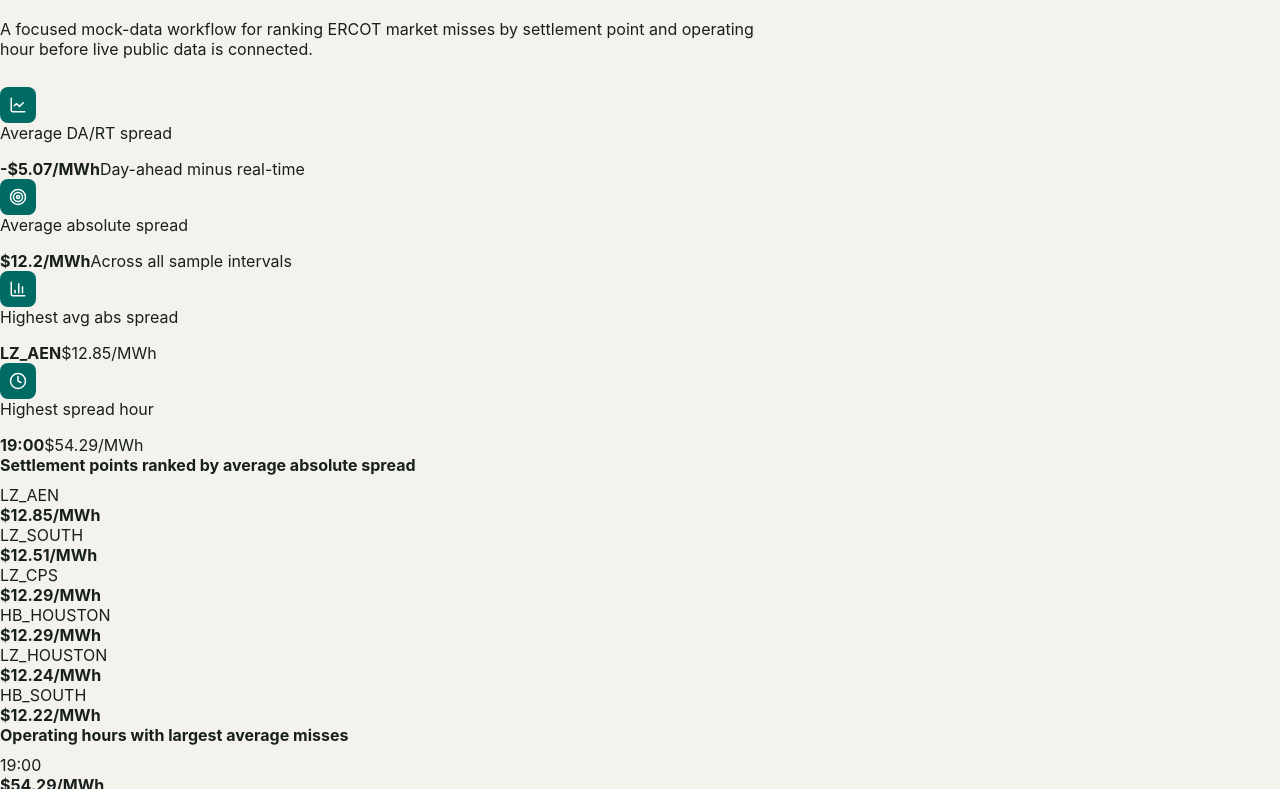
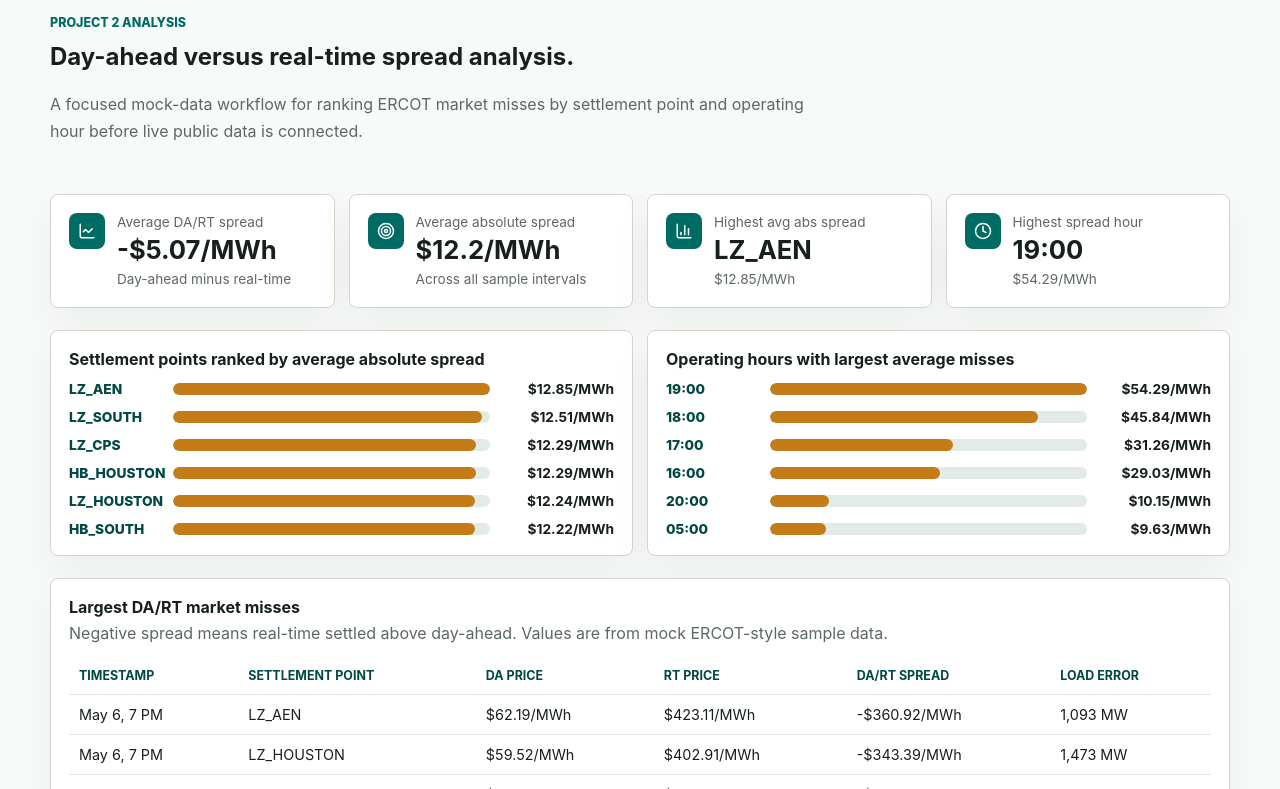
Before and after one commit to atomlinsonc/ercot-power-market-portfolio, a React (Vite) app in the folder landing_page/: page / in a window 1280 px wide. Shown: the part 2391-3180 px from the top of the page. Built offline with nearby package versions, Linux system fonts and the light colour scheme.

Commit message:
Style Project 2 spread analysis section

```diff
--- a/landing_page/src/styles/main.css
+++ b/landing_page/src/styles/main.css
@@ -421,6 +421,127 @@
   padding: 18px;
 }
 
+.spread-section {
+  width: 100%;
+  max-width: none;
+  padding: 72px max(20px, calc((100vw - 1180px) / 2));
+  background: #f7faf8;
+}
+
+.spread-shell {
+  display: grid;
+  gap: 22px;
+}
+
+.spread-section .section-header p:not(.eyebrow) {
+  max-width: 780px;
+  margin: 14px 0 0;
+  color: var(--muted);
+  line-height: 1.65;
+}
+
+.spread-stat-grid,
+.spread-grid {
+  display: grid;
+  gap: 14px;
+}
+
+.spread-stat-grid {
+  grid-template-columns: repeat(4, minmax(0, 1fr));
+}
+
+.spread-grid {
+  grid-template-columns: repeat(2, minmax(0, 1fr));
+}
+
+.spread-stat,
+.spread-panel {
+  border: 1px solid var(--line);
+  border-radius: 8px;
+  background: #ffffff;
+  box-shadow: 0 16px 40px rgba(24, 33, 29, 0.05);
+}
+
+.spread-stat {
+  display: grid;
+  grid-template-columns: auto 1fr;
+  gap: 12px;
+  padding: 18px;
+}
+
+.spread-stat p,
+.spread-stat span {
+  margin: 0;
+  color: var(--muted);
+  font-size: 0.85rem;
+  line-height: 1.4;
+}
+
+.spread-stat strong {
+  display: block;
+  margin: 4px 0;
+  font-size: clamp(1.25rem, 2vw, 1.65rem);
+  line-height: 1.1;
+}
+
+.spread-panel {
+  padding: 18px;
+}
+
+.spread-panel h3 {
+  margin-bottom: 0;
+  font-size: 1rem;
+}
+
+.spread-panel p {
+  margin: 6px 0 0;
+  color: var(--muted);
+}
+
+.spread-bars {
+  display: grid;
+  gap: 12px;
+  margin-top: 12px;
+}
+
+.spread-bar-row {
+  display: grid;
+  grid-template-columns: 92px minmax(120px, 1fr) 112px;
+  gap: 12px;
+  align-items: center;
+  font-size: 0.86rem;
+}
+
+.spread-bar-row span {
+  color: var(--teal-dark);
+  font-weight: 800;
+}
+
+.spread-bar-row strong {
+  color: var(--ink);
+  font-size: 0.86rem;
+  text-align: right;
+}
+
+.spread-bar-track {
+  height: 12px;
+  overflow: hidden;
+  border-radius: 999px;
+  background: #e3ebe7;
+}
+
+.spread-bar-track i {
+  display: block;
+  height: 100%;
+  border-radius: inherit;
+  background: var(--amber);
+}
+
+.spread-table-panel {
+  display: grid;
+  gap: 14px;
+}
+
 .chart-header {
   display: flex;
   flex-wrap: wrap;
@@ -585,7 +706,9 @@
   .dashboard-title-row,
   .dashboard-controls,
   .metric-grid,
-  .chart-grid {
+  .chart-grid,
+  .spread-stat-grid,
+  .spread-grid {
     grid-template-columns: 1fr;
   }
 }
@@ -604,4 +727,12 @@
     width: min(100% - 28px, 1180px);
     padding: 56px 0;
   }
+
+  .spread-bar-row {
+    grid-template-columns: 1fr;
+  }
+
+  .spread-bar-row strong {
+    text-align: left;
+  }
 }
```
